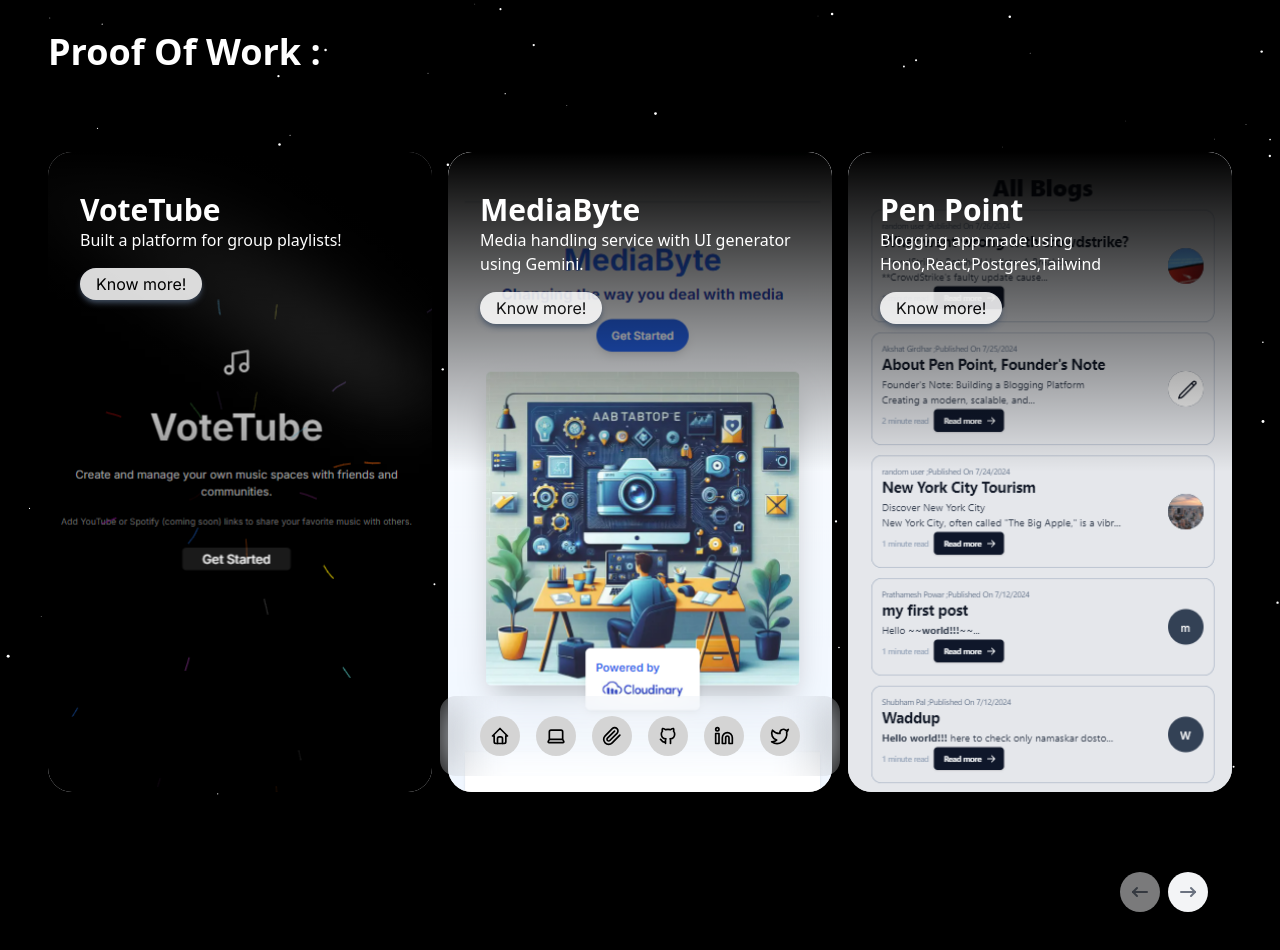
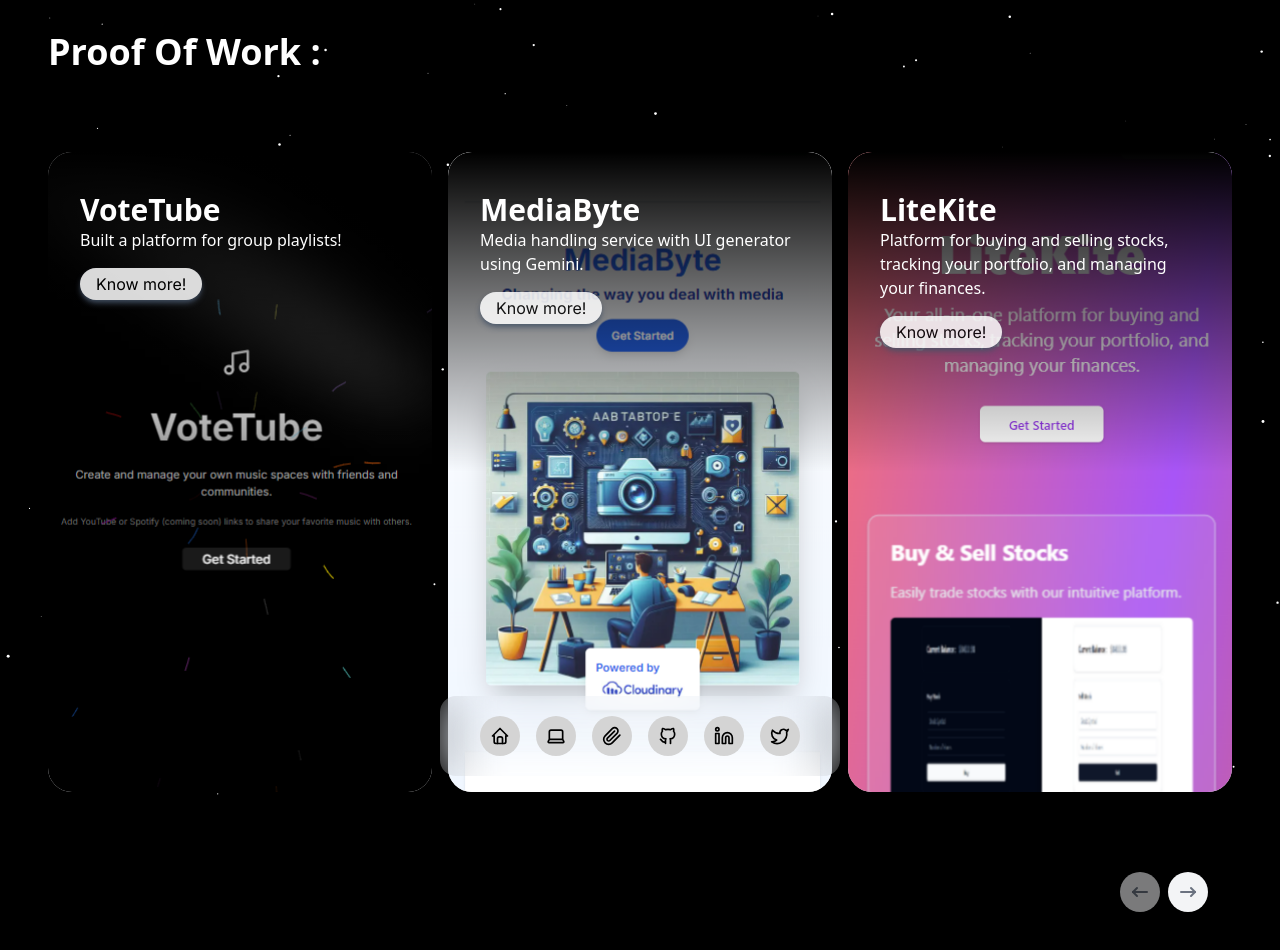
Before and after one commit to akshatg5/AkshatGirdhar-portfolio, a Next.js app: page /projects in a window 1280 px wide. Shown: the top 950 px of the page. Built offline with nearby package versions, Linux system fonts and the light colour scheme.

Commit message:
litekite demo

```diff
--- a/app/components/Carousel.tsx
+++ b/app/components/Carousel.tsx
@@ -78,6 +78,20 @@
           <h2 className="text-xl font-bold mb-4">Mediabyte Demo</h2>
         </ResponsiveLink>
         <ResponsiveTweet tweetId="1827613215502823494" />
+      </ResponsiveContent>
+    ),
+  },
+  {
+    title: "LiteKite",
+    category: "Platform for buying and selling stocks, tracking your portfolio, and managing your finances.",
+    link: "https://litekite.vercel.app/",
+    src: "/Litekite.png",
+    content: (
+      <ResponsiveContent>
+        <ResponsiveLink href="https://litekite.vercel.app/">
+          <h2 className="text-xl font-bold mb-4">Litekite Demo</h2>
+        </ResponsiveLink>
+        <ResponsiveTweet tweetId="1838964058340684195" />
       </ResponsiveContent>
     ),
   },
```
Also changed, not shown: public/Litekite.png (added).
